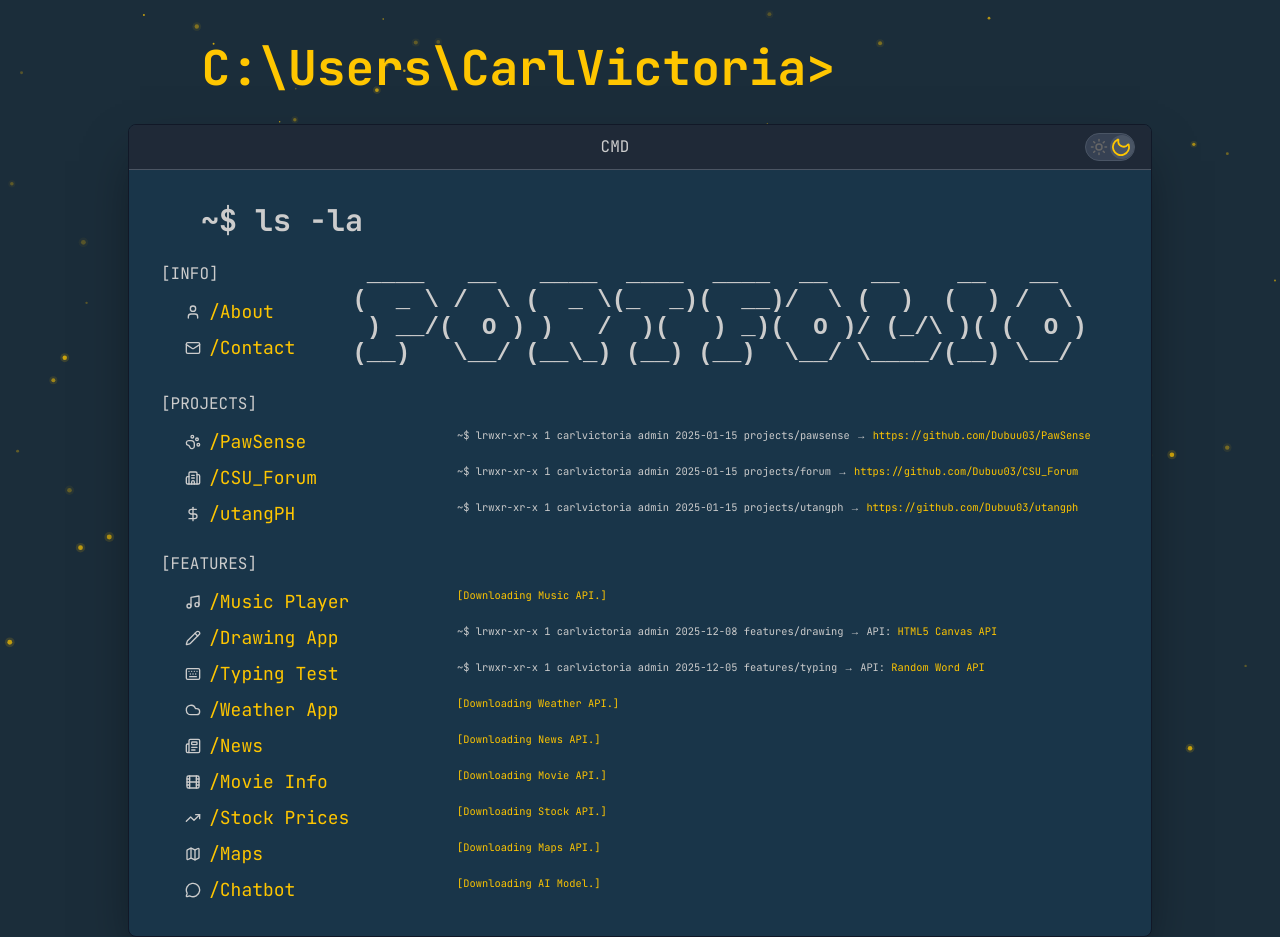
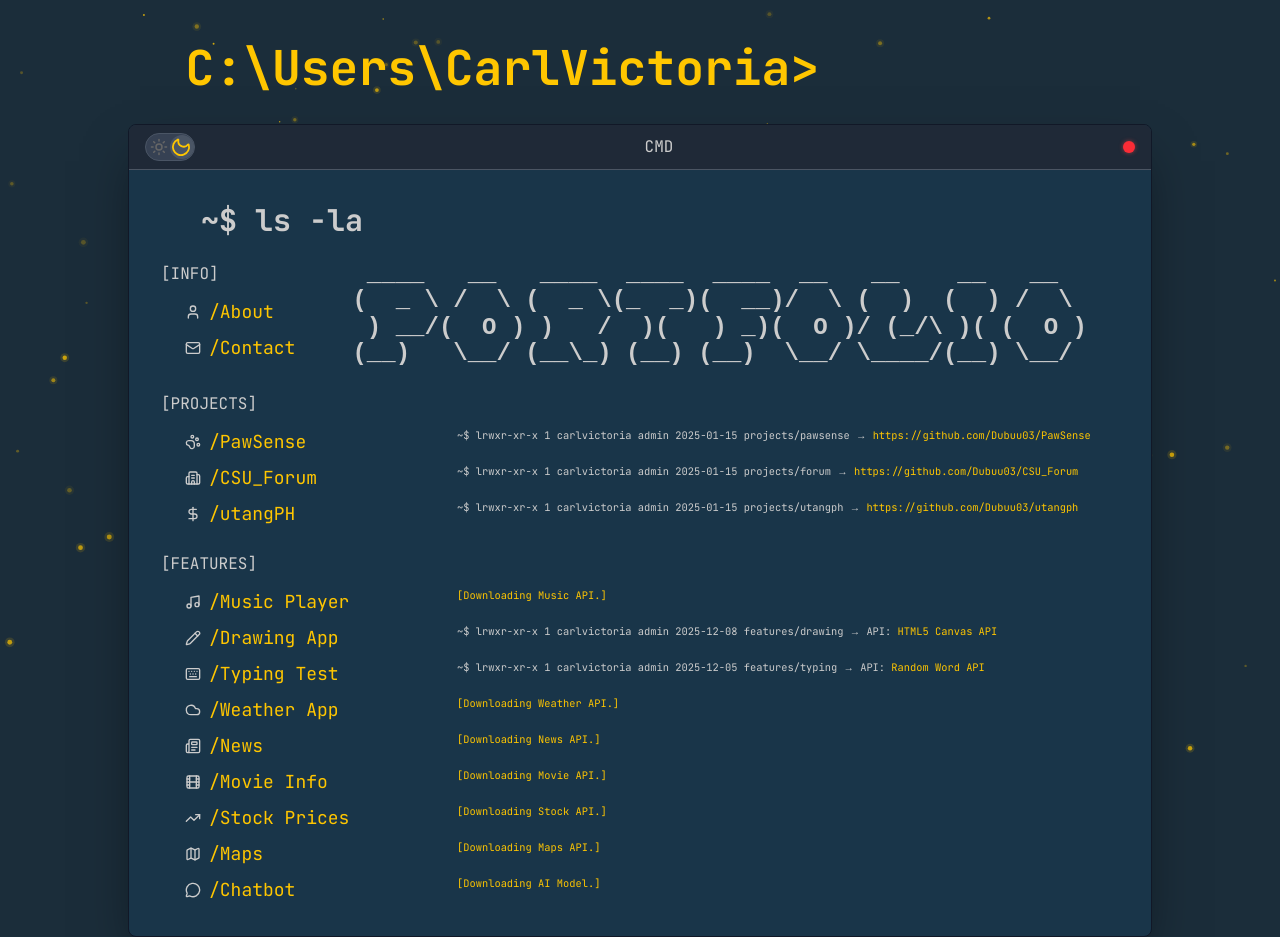
Before and after one commit to carlvictoria/carlvictoria-portfolio, a Next.js app: page / in a window 1280 px wide. Both pictures are taken after a click on the element 639 px from the left and 520 px from the top of the page. Built offline with nearby package versions, Linux system fonts and the light colour scheme.

Commit message:
with folder

```diff
--- a/src/components/ContentBox.tsx
+++ b/src/components/ContentBox.tsx
@@ -5,7 +5,7 @@ import { User, Mail, Music, PawPrint, Building2, Sun, Moon, Keyboard,
 import { useState, useEffect } from 'react';
 import AboutModal from './AboutModal';
 
-export default function ContentBox({ onThemeChange }: { onThemeChange?: (isDarkMode: boolean) => void }) {
+export default function ContentBox({ onThemeChange, onClose }: { onThemeChange?: (isDarkMode: boolean) => void; onClose?: () => void }) {
   const [isDarkMode, setIsDarkMode] = useState(true); // Moon is default (dark mode on)
   const [showAboutModal, setShowAboutModal] = useState(false);
 
@@ -73,13 +73,7 @@ export default function ContentBox({ onThemeChange }: { onThemeChange?: (isDarkM
           transition: 'background-color 0.3s ease, border-color 0.3s ease'
         }}
       >
-        <p style={{
-          color: isDarkMode ? 'var(--cmd-title)' : 'var(--cmd-title-l)',
-          fontFamily: 'var(--font-terminal)',
-          transition: 'color 0.3s ease'
-        }} className="text-center flex-1">
-          CMD
-        </p>
+        {/* Theme Toggle on Left */}
         <div
           className="relative flex gap-0 items-center cursor-pointer rounded-full border border-gray-600 bg-gray-700"
           onClick={() => setIsDarkMode(!isDarkMode)}
@@ -113,6 +107,22 @@ export default function ContentBox({ onThemeChange }: { onThemeChange?: (isDarkM
             }}
           />
         </div>
+
+        {/* Title */}
+        <p style={{
+          color: isDarkMode ? 'var(--cmd-title)' : 'var(--cmd-title-l)',
+          fontFamily: 'var(--font-terminal)',
+          transition: 'color 0.3s ease'
+        }} className="text-center flex-1">
+          CMD
+        </p>
+
+        {/* Close Button on Right */}
+        <div
+          className="w-3 h-3 rounded-full bg-red-500 cursor-pointer hover:bg-red-600 transition-colors"
+          onClick={onClose}
+          style={{ boxShadow: '0 0 4px rgba(239, 68, 68, 0.6)' }}
+        />
       </div>
       <div className="p-8 break-words">
         <p style={{color: isDarkMode ? 'var(--cmd-title)' : 'var(--cmd-title-l)', fontFamily: 'var(--font-terminal)', transition: 'color 0.3s ease'}} className="text-3xl font-bold mb-6 ml-10">
--- a/src/components/GreetingAnimation.tsx
+++ b/src/components/GreetingAnimation.tsx
@@ -20,8 +20,15 @@ export default function GreetingAnimation({ isDarkMode }: { isDarkMode: boolean
   }, [isDarkMode]);
 
   const handleFolderClick = () => {
+    setShowFolder(false);
     setMoveToLeft(true);
     setTimeout(() => setMoveToTop(true), 1000);
+  };
+
+  const handleClose = () => {
+    setMoveToTop(false);
+    setMoveToLeft(false);
+    setTimeout(() => setShowFolder(true), 1500);
   };
 
   useEffect(() => {
@@ -58,7 +65,7 @@ export default function GreetingAnimation({ isDarkMode }: { isDarkMode: boolean
                 clearInterval(typingInterval);
                 setTimeout(() => {
                   setShowFolder(true);
-                }, 300);
+                }, 100);
               }
             }, 100);
           }, 50);
@@ -110,7 +117,7 @@ export default function GreetingAnimation({ isDarkMode }: { isDarkMode: boolean
 
       {showFinal && typedText === 'C:\\Users\\CarlVictoria>' && moveToTop && (
         <div className="animate-fade-in">
-          <ContentBox onThemeChange={setCurrentTheme} />
+          <ContentBox onThemeChange={setCurrentTheme} onClose={handleClose} />
         </div>
       )}
       </div>
```
